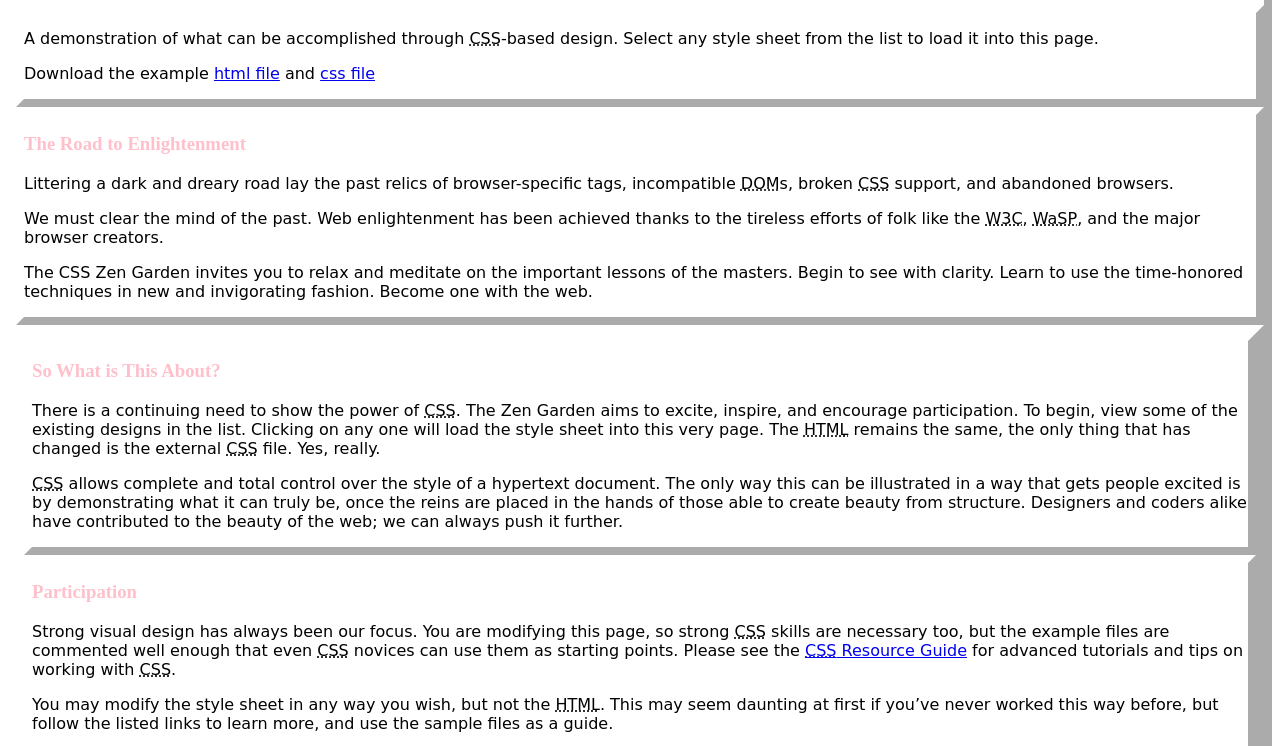
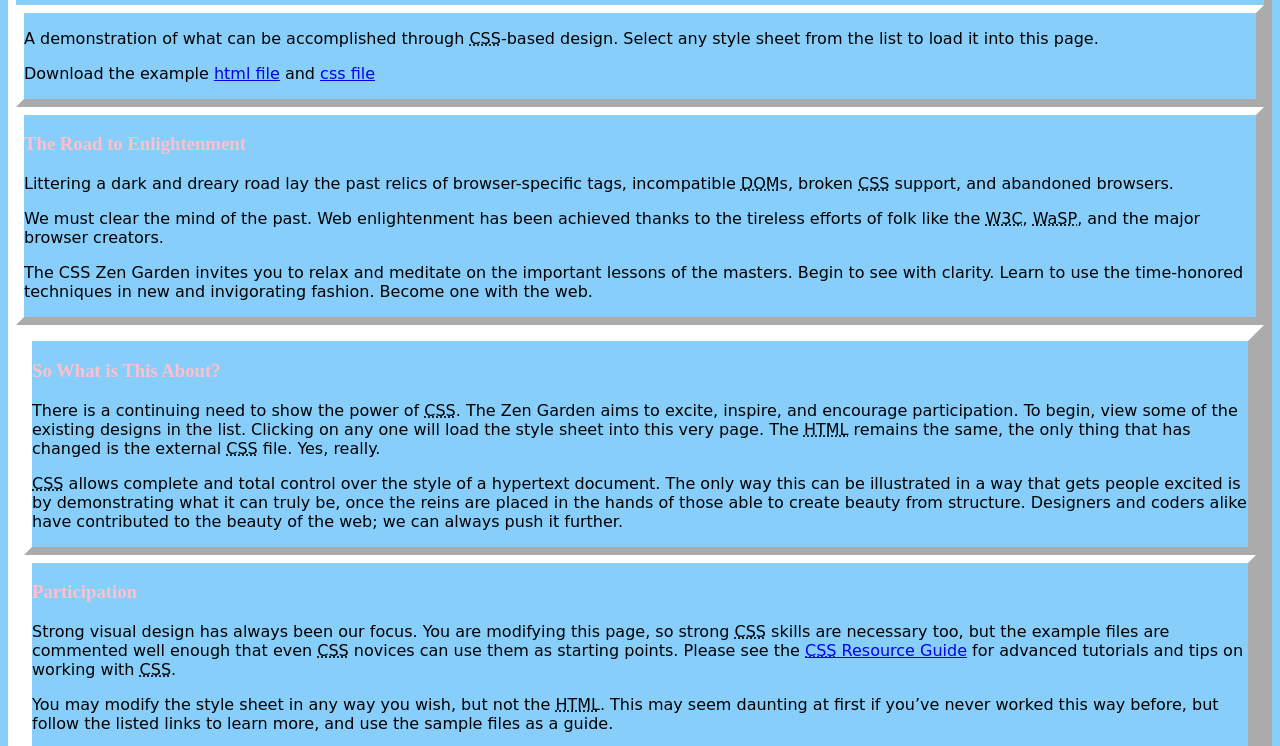
Before and after one commit to jesdiazs/cssgarden, a plain HTML site: page index.html in a window 1280 px wide. Shown: the part 125-871 px from the top of the page. Drawn offline with Linux system fonts and the light colour scheme.

Commit message:
colorbody

```diff
--- a/style.css
+++ b/style.css
@@ -1,3 +1,7 @@
+
+body {
+    background-color: #87CEFA;
+}
 h1 {
 	color: red;
 	font-style: verdana;
```
